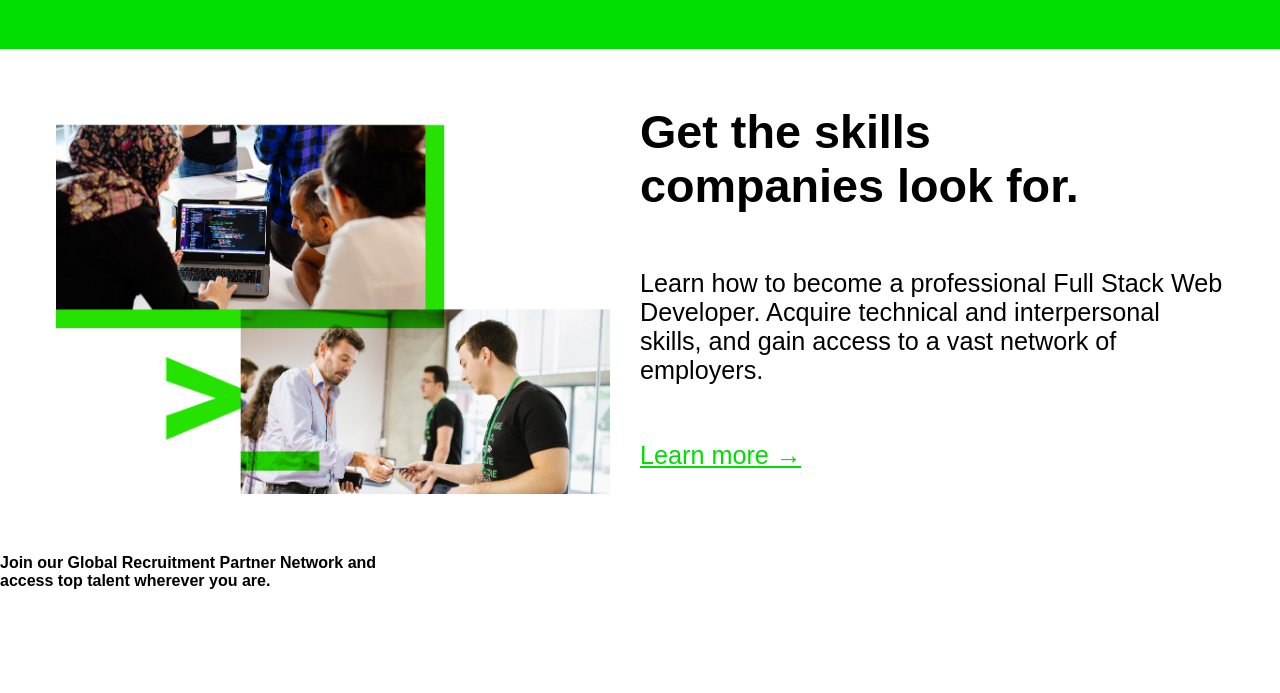
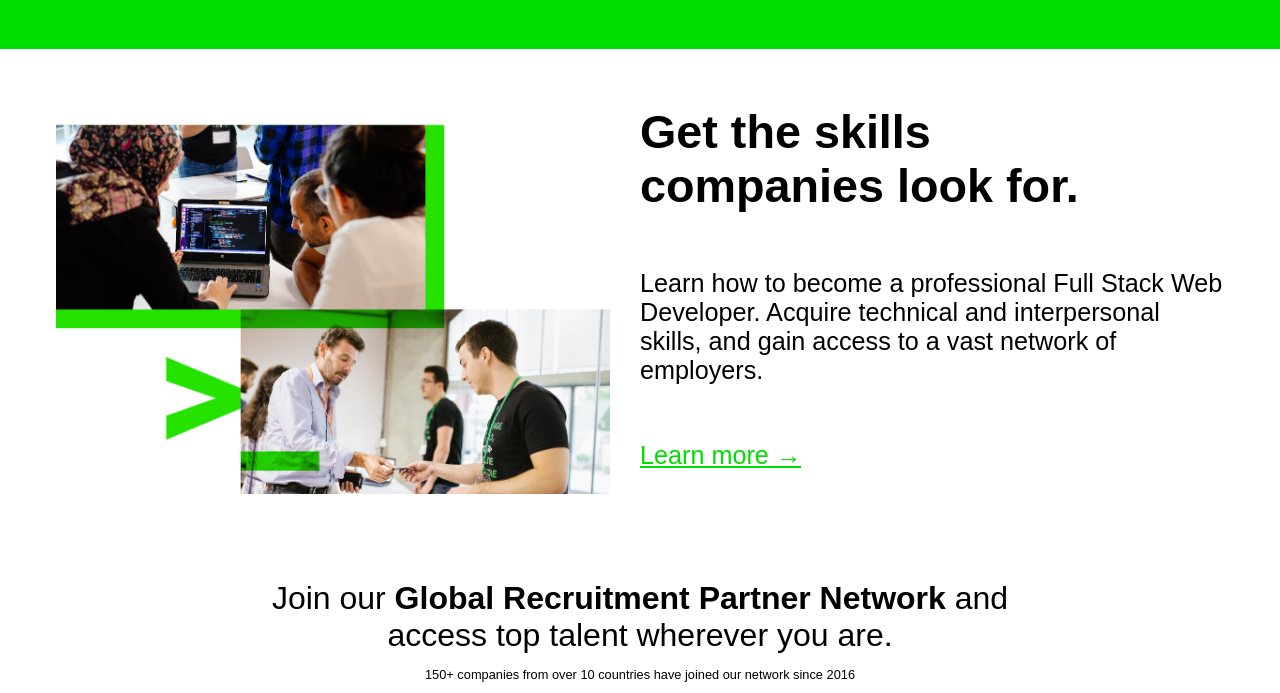
Before and after one commit to lynn-hnainy/SEFHome, a plain HTML site: page index.html in a window 1280 px wide. Shown: the part 1915-2608 px from the top of the page. Before the commit the page ends 2523 px from the top, so only its background shows below. Drawn offline with Linux system fonts and the light colour scheme.

Commit message:
Styling partner section

```diff
--- a/index.html
+++ b/index.html
@@ -126,6 +126,7 @@
                             <strong>Global Recruitment Partner Network</strong>
                             and <br>access top talent wherever you are.
                         </h4>
+                        <p>150+ companies from over 10 countries have joined our network since 2016</p>
                     </div>
                     <div class="img">
                         <img src="assets/pic3.jpeg" alt="">
--- a/styles/styles.css
+++ b/styles/styles.css
@@ -205,3 +205,25 @@ h1{
     width:100%;
     padding:0 2vw;
 }
+
+.rec-partner{
+    display: flex;
+    justify-content: center;
+    align-items: center;
+    flex-wrap: wrap;
+    padding-top: 2vw;
+}
+
+.rec-partner .title{
+    text-align: center;
+}
+
+.rec-partner .title h4{
+    font-size: 2.5vw;
+    font-weight:400;
+}
+
+.rec-partner .title p{
+    font-size: 1vw;
+    padding-top: 1vw;
+}
```
Also changed, not shown: assets/pic4.jpeg (added).
